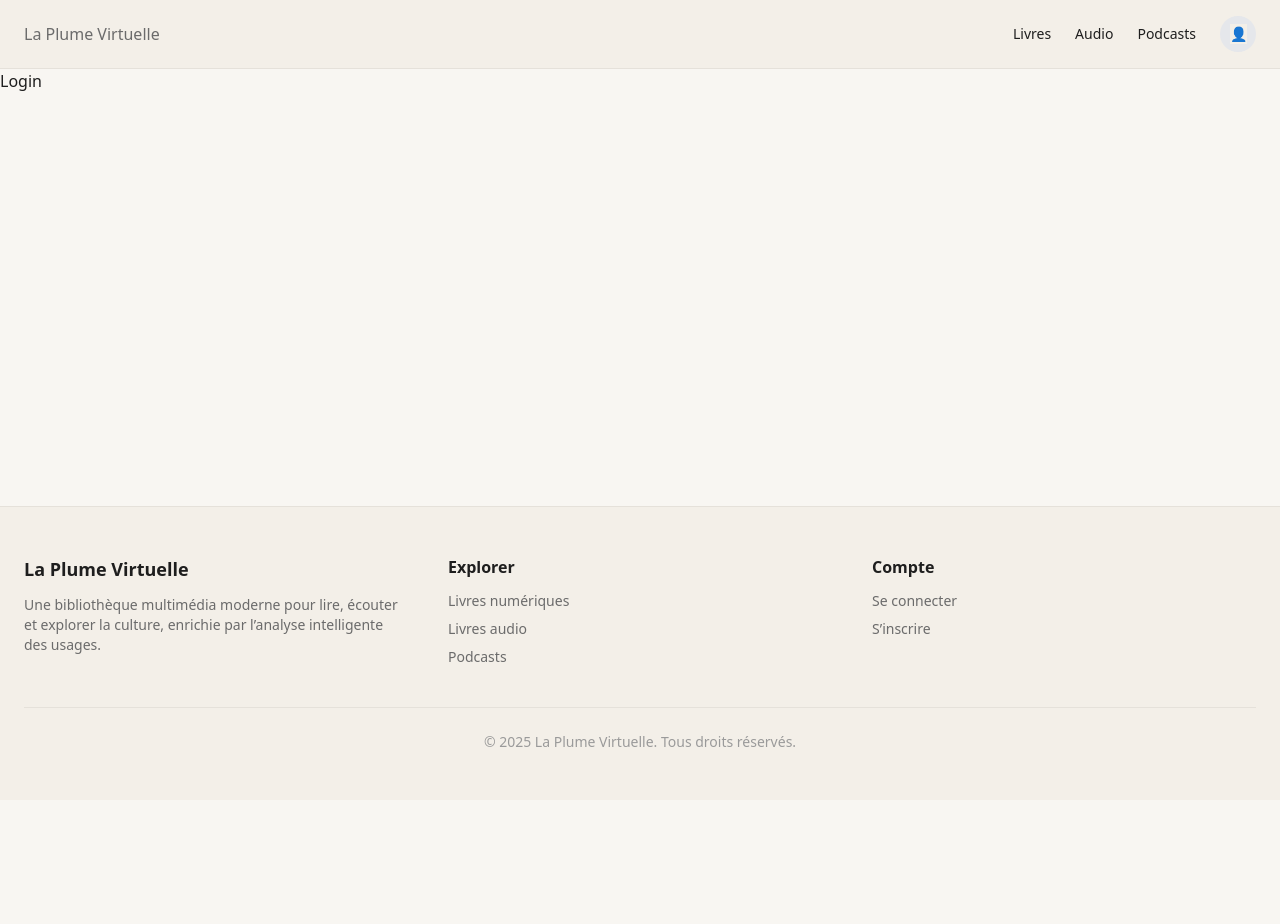
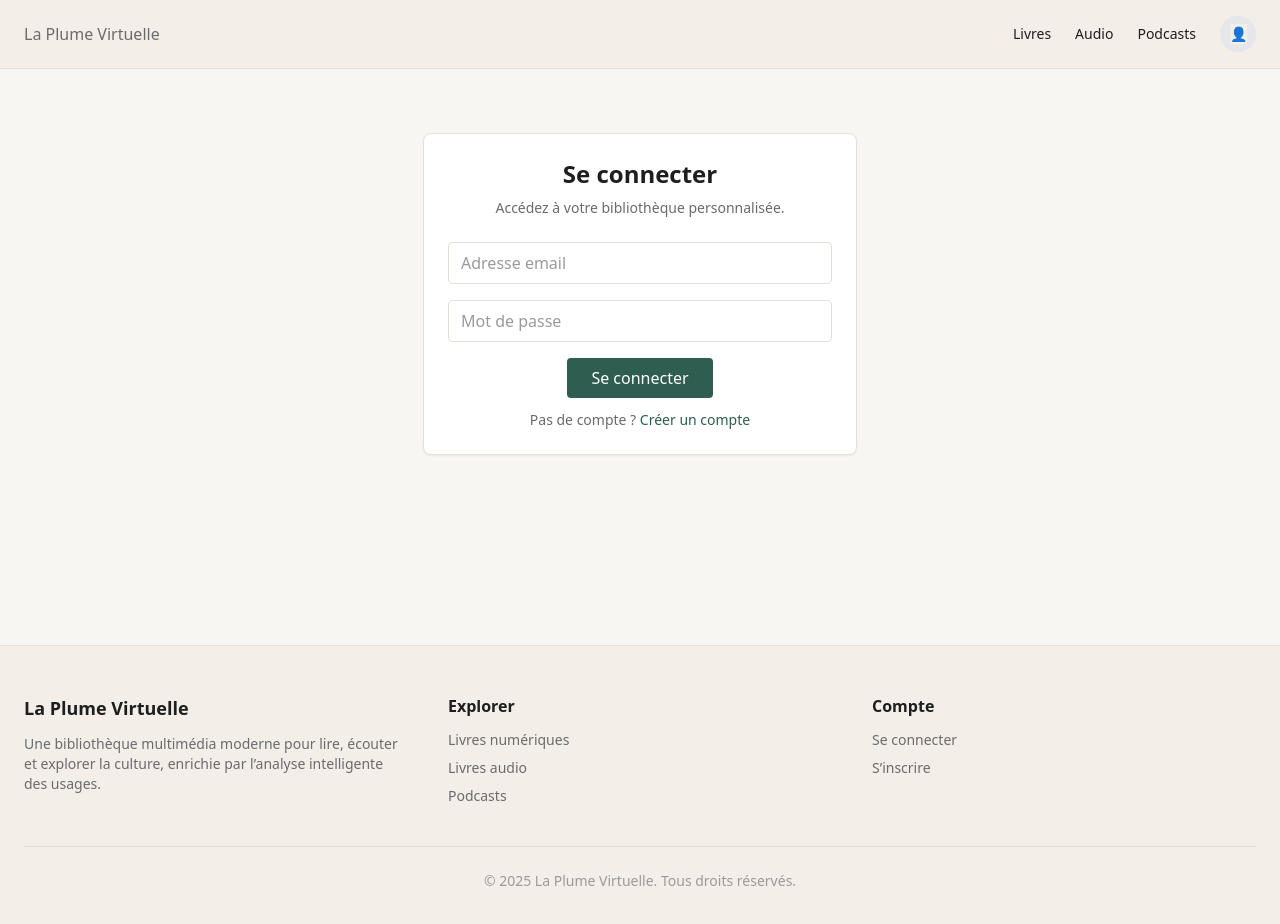
Before and after one commit to AbdulrahmanChahdi/LaPlumeVirtuelle, a React (Vite) app in the folder FrontEnd/: page /login in a window 1280 px wide. Shown: the top 924 px of the page. Before the commit the page ends 800 px from the top, so only its background shows below. Built offline with nearby package versions, Linux system fonts and the light colour scheme; no server answers.

Commit message:
[ADD] Implement authentication API integration for login and registration

```diff
--- a/FrontEnd/src/app/api/authApi.js
+++ b/FrontEnd/src/app/api/authApi.js
@@ -0,0 +1,27 @@
+const API_BASE = import.meta.env.VITE_API_BASE_URL || "http://localhost:8080";
+
+export async function register(payload) {
+  const res = await fetch(`${API_BASE}/auth/register`, {
+    method: "POST",
+    headers: { "Content-Type": "application/json" },
+    body: JSON.stringify(payload),
+  });
+  if (!res.ok) {
+    const text = await res.text();
+    throw new Error(text || "Erreur d'inscription");
+  }
+  return res.json();
+}
+
+export async function login(credentials) {
+  const res = await fetch(`${API_BASE}/auth/login`, {
+    method: "POST",
+    headers: { "Content-Type": "application/json" },
+    body: JSON.stringify(credentials),
+  });
+  if (!res.ok) {
+    const text = await res.text();
+    throw new Error(text || "Identifiants invalides");
+  }
+  return res.json();
+}
--- a/FrontEnd/src/app/features/auth/Login.jsx
+++ b/FrontEnd/src/app/features/auth/Login.jsx
@@ -1,3 +1,59 @@
+import { useState } from "react"
+import { useNavigate, Link } from "react-router-dom"
+import Input from "../../components/ui/Input"
+import Button from "../../components/ui/Button"
+import Card from "../../components/ui/Card"
+import { login as apiLogin } from "../../api/authApi"
+
 export default function Login() {
-  return <h1>Login</h1>
+  const navigate = useNavigate()
+  const [form, setForm] = useState({ adresseMail: "", motDePasse: "" })
+  const [error, setError] = useState("")
+
+  function handleChange(e) {
+    setForm((prev) => ({ ...prev, [e.target.name]: e.target.value }))
+  }
+
+  async function handleSubmit(e) {
+    e.preventDefault()
+    setError("")
+    if (!form.adresseMail || !form.motDePasse) {
+      setError("Veuillez saisir votre email et mot de passe.")
+      return
+    }
+    try {
+      const data = await apiLogin({ adresseMail: form.adresseMail.trim().toLowerCase(), motDePasse: form.motDePasse })
+      try {
+        localStorage.setItem("authToken", data?.token || "")
+        localStorage.setItem("currentUser", JSON.stringify(data?.user || null))
+      } catch {}
+      navigate("/library", { replace: true })
+    } catch (err) {
+      setError(typeof err?.message === "string" ? err.message : "Identifiants invalides.")
+    }
+  }
+
+  return (
+    <div className="min-h-[60vh] flex items-start justify-center pt-16">
+      <Card className="w-full max-w-lg px-10 py-8">
+        <h1 className="text-2xl font-bold text-center mb-2">Se connecter</h1>
+        <p className="text-sm text-inkSoft text-center mb-6">Accédez à votre bibliothèque personnalisée.</p>
+
+        {error && <p className="text-sm text-red-600 text-center mb-4">{error}</p>}
+
+        <form onSubmit={handleSubmit} className="space-y-4 max-w-sm mx-auto">
+          <Input type="email" name="adresseMail" placeholder="Adresse email" value={form.adresseMail} onChange={handleChange} />
+          <Input type="password" name="motDePasse" placeholder="Mot de passe" value={form.motDePasse} onChange={handleChange} />
+          <div className="flex justify-center mt-4">
+            <Button type="submit" className="px-10">Se connecter</Button>
+          </div>
+        </form>
+
+        <p className="text-sm text-center text-inkSoft mt-3">
+          Pas de compte ? {" "}
+          <Link to="/register" className="text-accent font-medium hover:underline">Créer un compte</Link>
+        </p>
+      </Card>
+    </div>
+  )
 }
--- a/FrontEnd/src/app/features/auth/Register.jsx
+++ b/FrontEnd/src/app/features/auth/Register.jsx
@@ -2,9 +2,11 @@ import { useState } from "react"
 import Input from "../../components/ui/Input"
 import Button from "../../components/ui/Button"
 import Card from "../../components/ui/Card"
-import { Link } from "react-router-dom"
+import { Link, useNavigate } from "react-router-dom"
+import { register as apiRegister } from "../../api/authApi"
 
 export default function Register() {
+  const navigate = useNavigate()
   const [form, setForm] = useState({
     nom: "",
     adresseMail: "",
@@ -69,8 +71,17 @@ export default function Register() {
       tel: form.tel?.trim() || null,
     }
 
-    // Appel API à brancher plus tard
-    console.log("Register payload:", payload)
+    // Appel API d'inscription
+    apiRegister(payload)
+      .then(() => {
+        try {
+          localStorage.setItem("registrationComplete", "true")
+        } catch {}
+        navigate("/onboarding/preferences", { replace: true })
+      })
+      .catch((err) => {
+        setError(typeof err?.message === "string" ? err.message : "Erreur lors de l'inscription.")
+      })
   }
 
   return (
```
Also changed, not shown: 2 other files (tests, documents, lock files or other folders).
